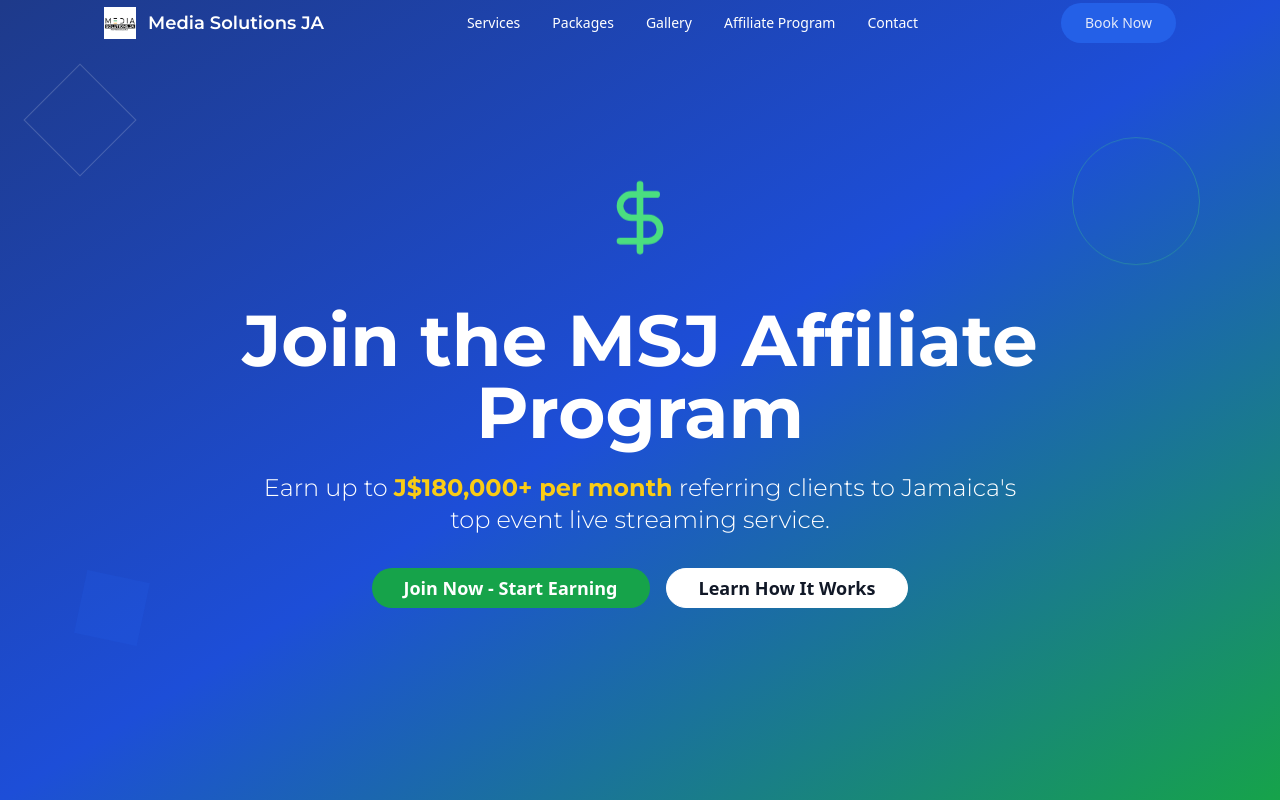
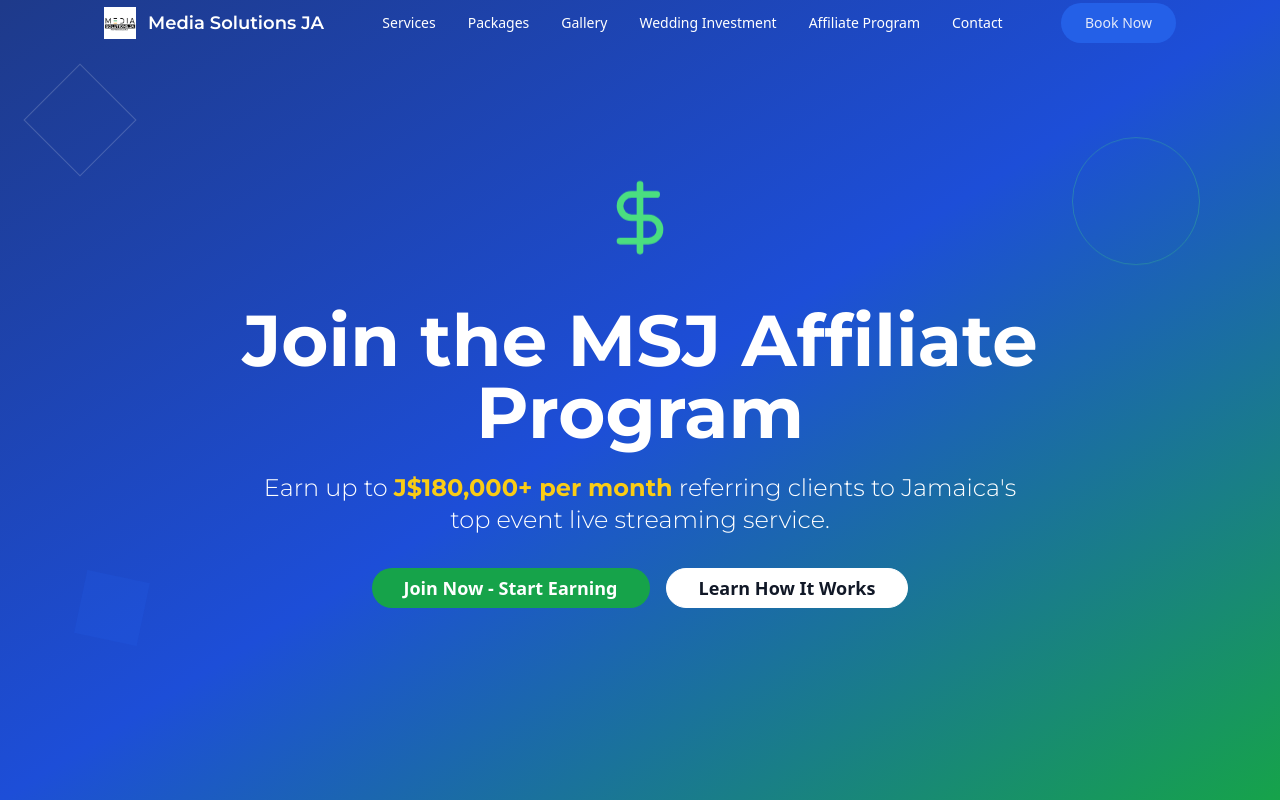
Before and after one commit to MediaSolutionsJa/ja-media-cinematic-flow, a React (Vite) app: page /affiliate in a window 1280 px wide. Shown: the top 800 px of the page. Built offline with nearby package versions, Linux system fonts and the light colour scheme.

Commit message:
Add wedding page to navigation
Add a link to the wedding investment page in the navigation bar.

```diff
--- a/src/components/Navigation.tsx
+++ b/src/components/Navigation.tsx
@@ -89,6 +89,12 @@ const Navigation = () => {
                 Gallery
               </button>
               <Link
+                to="/wedding"
+                className="text-white text-sm hover:text-blue-400 transition-colors py-2"
+              >
+                Wedding Investment
+              </Link>
+              <Link
                 to="/affiliate"
                 className="text-white text-sm hover:text-blue-400 transition-colors py-2"
               >
@@ -155,6 +161,12 @@ const Navigation = () => {
               Gallery
             </button>
             <Link
+              to="/wedding"
+              className="block w-full text-left text-white text-lg hover:text-blue-400 transition-colors py-3 border-b border-white/10"
+            >
+              Wedding Investment
+            </Link>
+            <Link
               to="/affiliate"
               className="block w-full text-left text-white text-lg hover:text-blue-400 transition-colors py-3 border-b border-white/10"
             >
```
